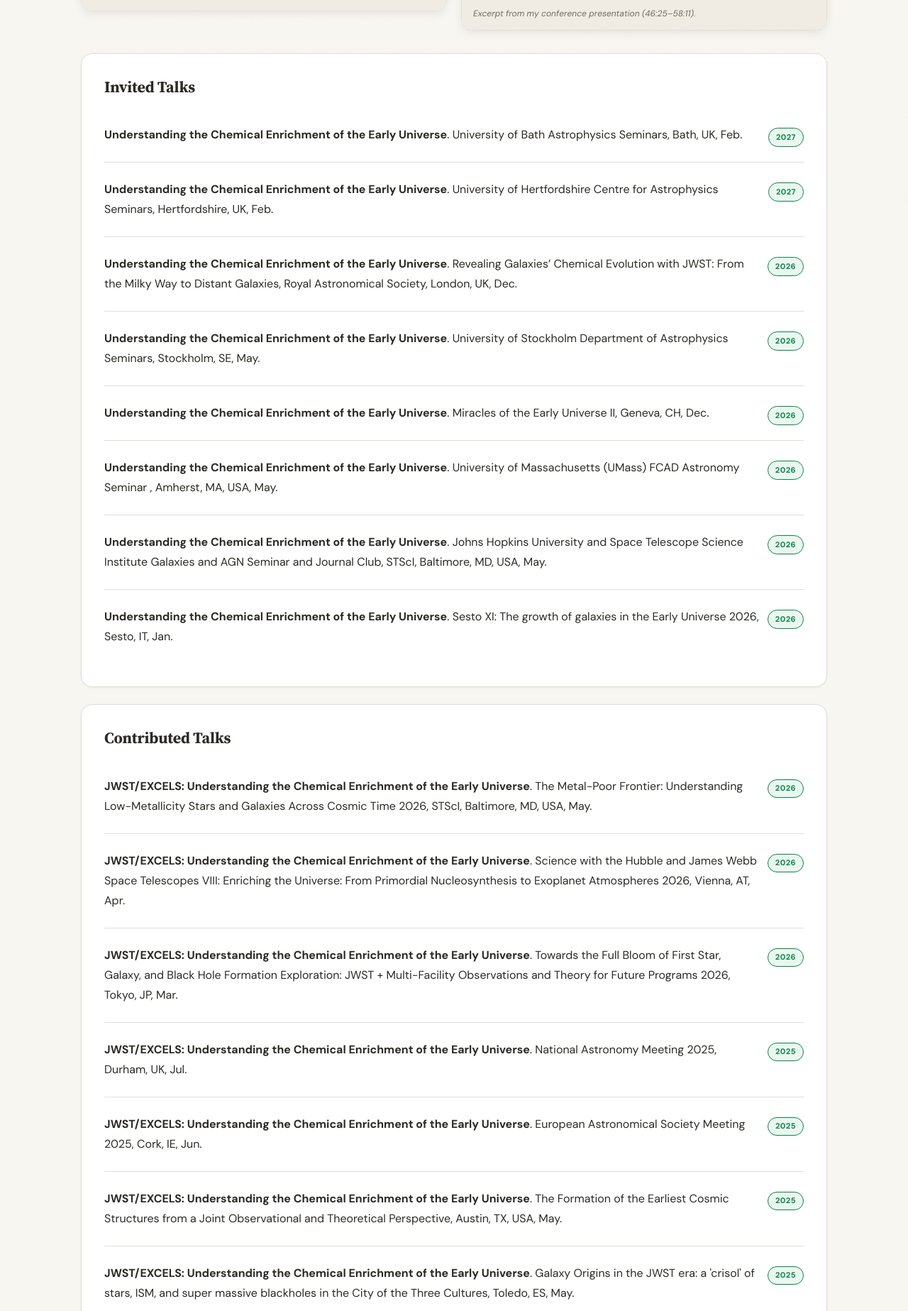
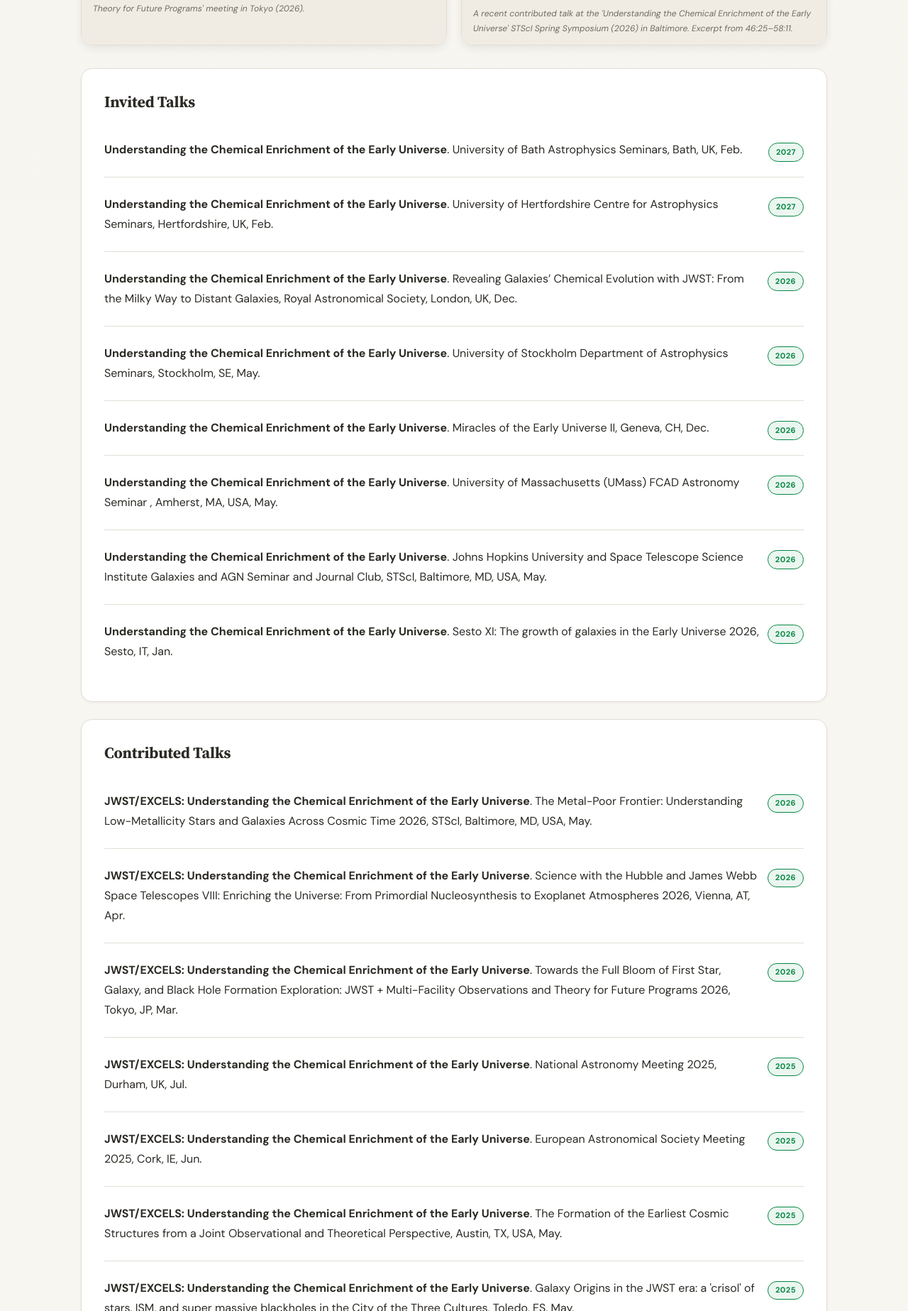
Before and after one commit to tmstanton/tmstanton.github.io, a Jekyll site: the page built from _pages/talks.md, in a window 1280 px wide, cut to the strip 615-2462 px from the top of the page. Shown: the whole strip at 71% size. Built offline with Jekyll 4.4.1, drawn with Linux system fonts in a browser that asks for light colours.

```diff
--- a/_pages/talks.md
+++ b/_pages/talks.md
@@ -33,7 +33,7 @@
     </div>
 
     <div class="banner-caption">
-      Excerpt from my conference presentation (46:25–58:11).
+      A recent contributed talk at the 'Understanding the Chemical Enrichment of the Early Universe' STScI Spring Symposium (2026) in Baltimore. Excerpt from 46:25–58:11.
     </div>
   </div>
 
--- a/_sass/layouts/_home.scss
+++ b/_sass/layouts/_home.scss
@@ -88,12 +88,13 @@
 }
 
 
+
 .talks-feature-grid {
   display: flex !important;
   flex-direction: row !important;
   gap: 20px;
   width: 100%;
-  align-items: flex-start;
+  align-items: stretch;
   margin: var(--space-8) 0;
 
   > .banner-frame {
@@ -103,13 +104,19 @@
     min-width: 0;
     margin: 0 !important;
     box-sizing: border-box;
+    display: flex;
+    flex-direction: column;
 
     img {
       width: 100% !important;
       max-width: 100% !important;
-      height: 220px !important;
+      height: 240px !important;
       object-fit: cover;
       display: block;
+    }
+
+    .banner-caption {
+      flex-grow: 1;
     }
   }
 
@@ -143,6 +150,7 @@
   }
 }
 
+
 // News timeline
 .news-timeline {
   margin-top: 0;
```
